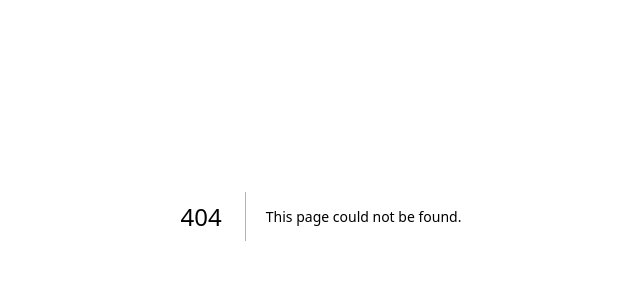
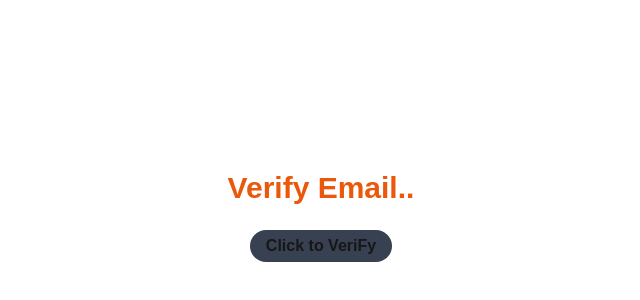
Before and after one commit to Debraj741/Authentication-Sytem, a Next.js app: page /verifyemail in a window 1280 px wide. Before the commit this address had no page. Shown: the part 184-484 px from the top of the page, without its empty margins (319-959 px from the left). Built offline with nearby package versions, Linux system fonts and the light colour scheme.

Commit message:
verify email route configure

```diff
--- /dev/null
+++ b/src/app/verifyemail/page.tsx
@@ -0,0 +1,71 @@
+'use client'
+import React, { useEffect, useState } from 'react'
+import axios from 'axios'
+import { useRouter } from 'next/router'
+import Link from 'next/link'
+
+export default function VerifyEmailPage() {
+
+  // const router = useRouter()
+
+    // Grab token & keep it first
+
+    const [token, setToken] = useState("")
+    const [verified, setVerified] = useState(false)
+    const [error, setError] = useState(false)
+
+    // Send token when user click on verify button
+    const verifyUserEmail = async()=>{
+      try {
+        await axios.post("/api/users/verifyemail",{token})
+        setVerified(true)
+      } catch (error:any) {
+        setError(true)
+        console.log("Error ageya vai..");
+      }
+    }
+
+    // How to take token from url (Url format => "http://localhost:3000/verifyemail?token=hfewhudc535" )
+
+    useEffect(() => {
+      // window.loaction => url
+      const urlToken = window.location.search.split("=")[1]
+      setToken(urlToken || "")
+
+      /*
+
+      // Next Js Approach => RECOMMANDED
+
+      const {query} = router
+      const urlToken = query.token
+
+      */
+    }, [])
+
+
+
+  return (
+    <div className='flex flex-col gap-3 justify-center items-center py-2 min-h-screen'>
+
+<h1 className='font-semibold text-3xl text-orange-600'>Verify Email..</h1>
+
+      <button onClick={verifyUserEmail} className='bg-gray-700 px-4 py-1 rounded-full font-bold mt-3 hover:bg-gray-800 transition-all hover:cursor-pointer'>
+        Click to VeriFy
+      </button>
+
+      {verified && (
+        <div>
+          <h2 className='font-semibold text-xl text-blue-500'>Verification SuccessFull</h2>
+          <Link href={"/login"} className='bg-gray-700 px-4 py-1 rounded-full font-bold mt-3 hover:bg-gray-800 transition-all hover:cursor-pointer'>Login Now</Link>
+        </div>
+      )}
+
+      {error && (
+        <div>
+          <h2 className='font-semibold text-xl text-red-500'>Error Occured</h2>
+        </div>
+      )}
+
+    </div>
+  )
+}
```
